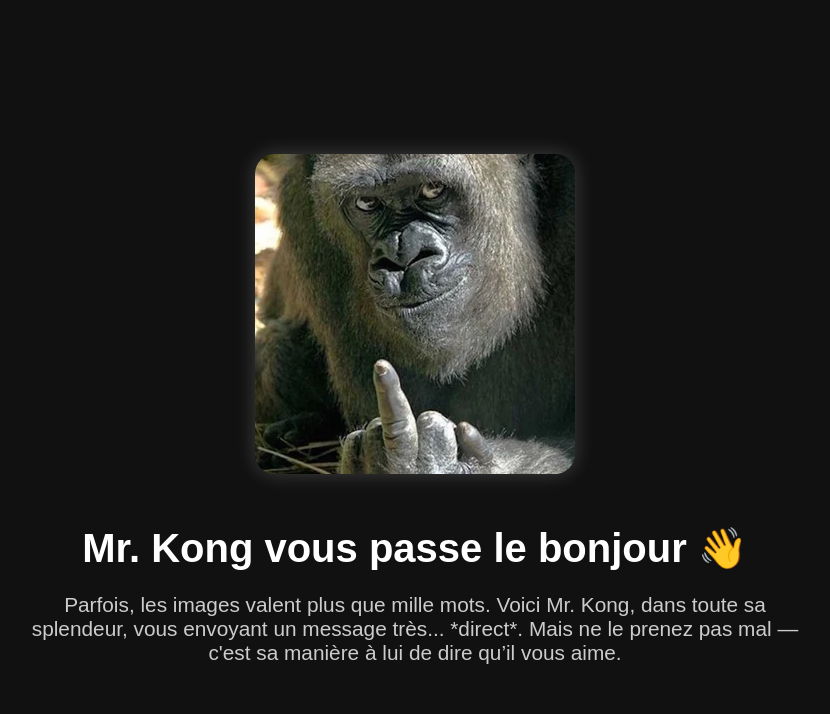
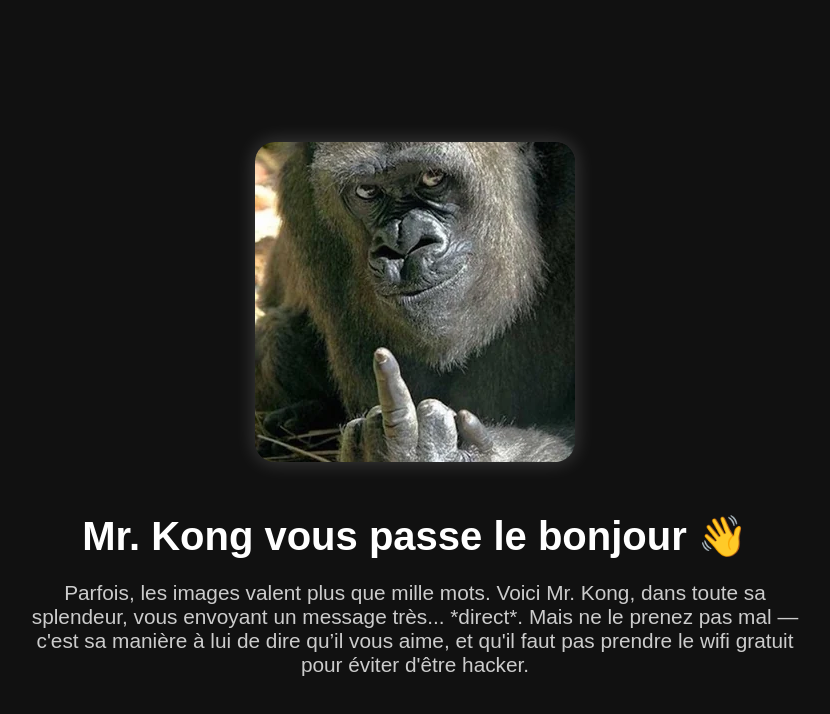
Before and after one commit to Noctavia/Prank, a plain HTML site: page index.html in a window 1280 px wide. Shown: the whole page, without its empty margins (225-1055 px from the left). Drawn offline with Linux system fonts and the light colour scheme.

Commit message:
Update index.html

```diff
--- a/index.html
+++ b/index.html
@@ -50,7 +50,7 @@
         <p>
             Parfois, les images valent plus que mille mots.
             Voici Mr. Kong, dans toute sa splendeur, vous envoyant un message très... *direct*.
-            Mais ne le prenez pas mal — c'est sa manière à lui de dire qu’il vous aime.
+            Mais ne le prenez pas mal — c'est sa manière à lui de dire qu’il vous aime, et qu'il faut pas prendre le wifi gratuit pour éviter d'être hacker.
         </p>
     </div>
 </body>
```
